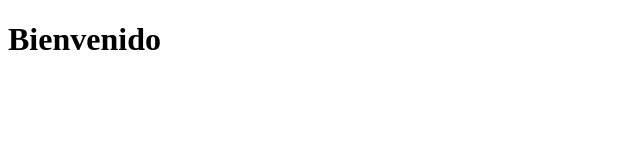
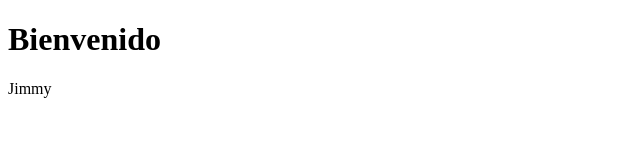
Before and after one commit to Jlombanar/adsoManana, a plain HTML site: page index.html in a window 1280 px wide. Shown: the full height of the page, 0-640 px from the left. Drawn offline with Linux system fonts and the light colour scheme.

Commit message:
:Actualizando el index

```diff
--- a/index.html
+++ b/index.html
@@ -7,5 +7,6 @@
 </head>
 <body>
     <h1>Bienvenido</h1>
+    <p>Jimmy</p>
 </body>
 </html>
```
